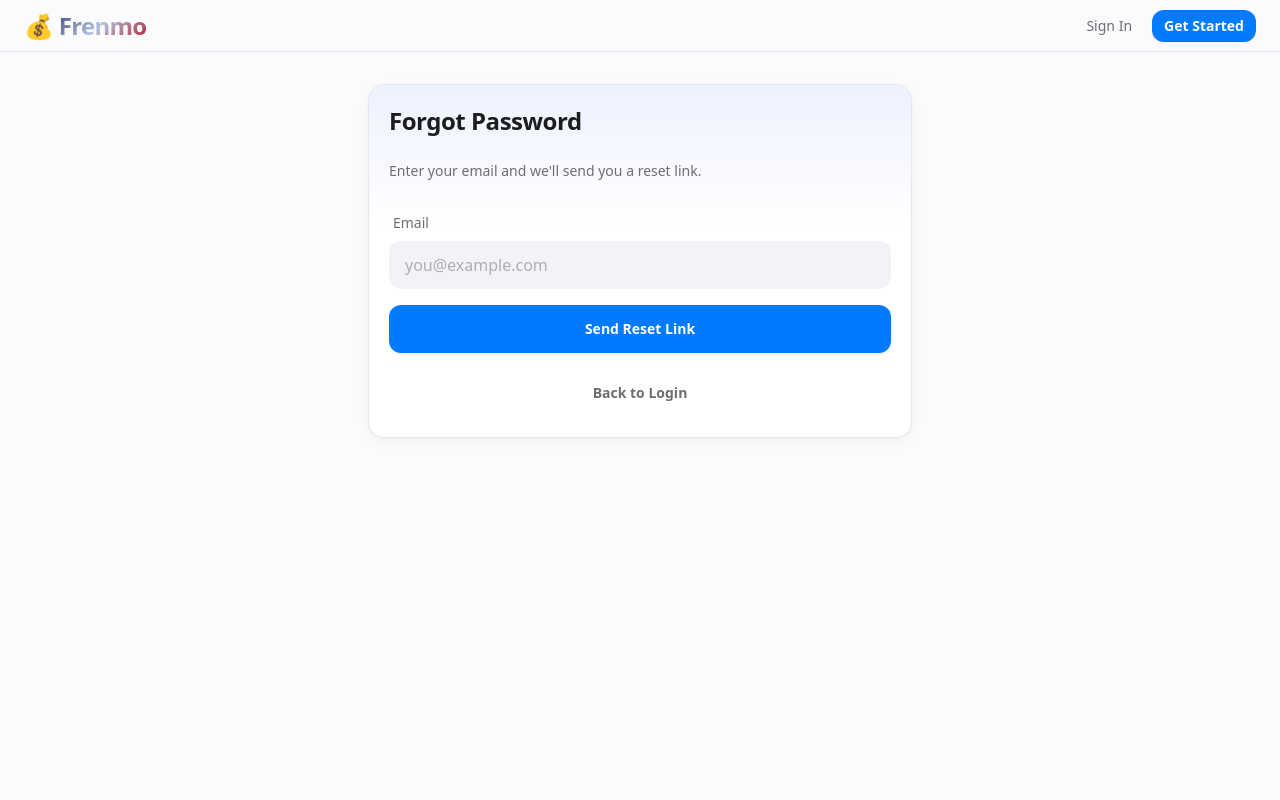
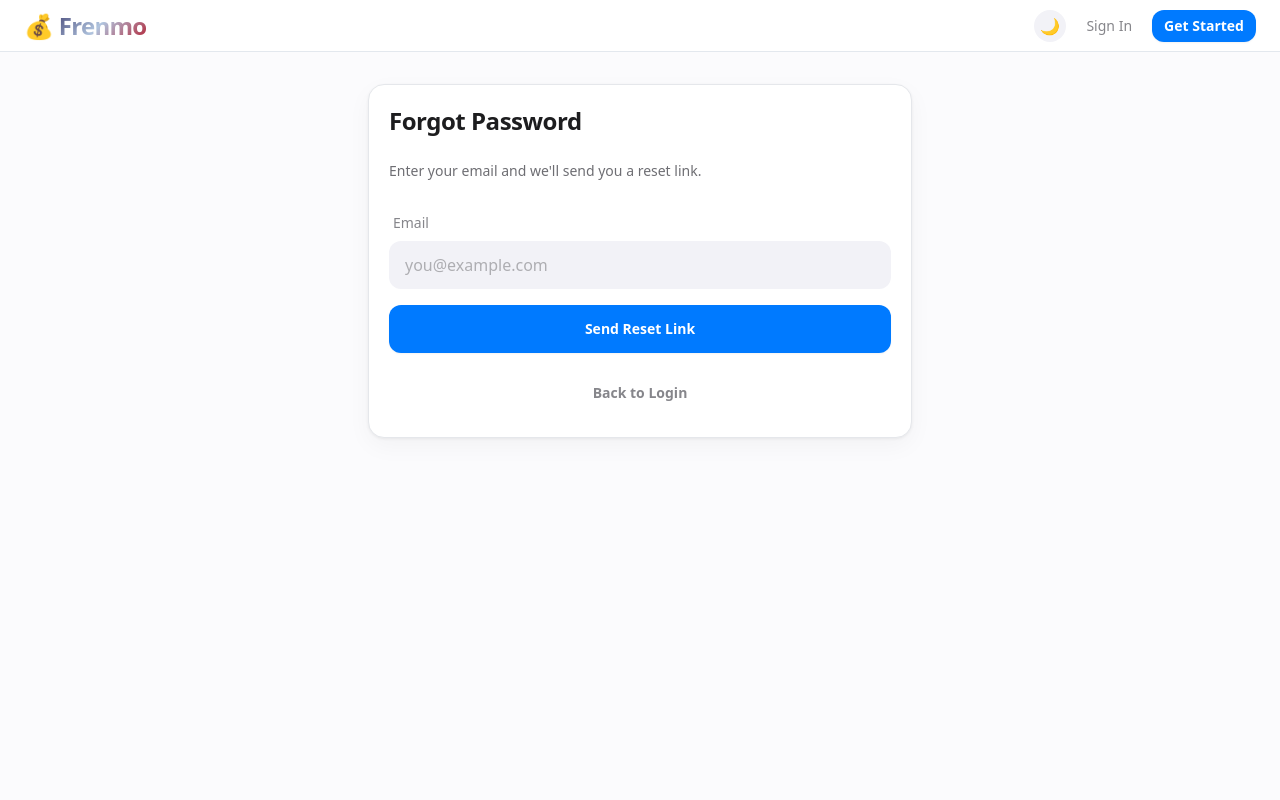
Before and after one commit to jvalin17/frenmo, a FastAPI app: page /auth/forgot-password in a window 1280 px wide. Run offline with FastAPI, Linux system fonts and the light colour scheme; some libraries are stand-ins or nearby versions.

Commit message:
Dark mode toggle (CSS variables, localStorage) + PWA (manifest, service worker, icons, installable)

```diff
--- a/app/static/style.css
+++ b/app/static/style.css
@@ -1,17 +1,49 @@
-/* Frenmo — Apple-Inspired Light Theme */
+/* Frenmo — Apple-Inspired Theme with Dark Mode */
+
+:root {
+    --bg-page: #FBFBFD;
+    --bg-card: #FFFFFF;
+    --bg-input: #F2F2F7;
+    --bg-hover: #F2F2F7;
+    --text-primary: #1D1D1F;
+    --text-secondary: #86868B;
+    --text-muted: #AEAEB2;
+    --border: #E5E7EB;
+    --border-light: #F2F2F7;
+    --accent: #007AFF;
+    --navbar-bg: #FFFFFF;
+    --navbar-border: #E3E8EE;
+    --card-shadow: 0 1px 3px rgba(0,0,0,0.06), 0 8px 24px rgba(0,0,0,0.04);
+}
+
+[data-theme="dark"] {
+    --bg-page: #1C1C1E;
+    --bg-card: #2C2C2E;
+    --bg-input: #3A3A3C;
+    --bg-hover: #3A3A3C;
+    --text-primary: #F5F5F7;
+    --text-secondary: #98989D;
+    --text-muted: #636366;
+    --border: #3A3A3C;
+    --border-light: #2C2C2E;
+    --accent: #0A84FF;
+    --navbar-bg: #2C2C2E;
+    --navbar-border: #3A3A3C;
+    --card-shadow: 0 1px 3px rgba(0,0,0,0.2), 0 8px 24px rgba(0,0,0,0.15);
+}
 
 /* Balance colors */
 .balance-positive { color: #34C759; font-weight: 600; }
 .balance-negative { color: #FF3B30; }
-.balance-zero { color: #8E8E93; }
+.balance-zero { color: var(--text-muted); }
 
-/* Cards — top-color fade to white */
+/* Cards */
 .card {
-    background: linear-gradient(180deg, #EEF2FF 0%, #FFFFFF 40%) !important;
-    border: 1px solid #E5E7EB !important;
+    background: var(--bg-card) !important;
+    border: 1px solid var(--border) !important;
     border-radius: 16px !important;
-    color: #1D1D1F;
-    box-shadow: 0 1px 3px rgba(0,0,0,0.04), 0 4px 16px rgba(0,0,0,0.03) !important;
+    color: var(--text-primary);
+    box-shadow: var(--card-shadow) !important;
 }
 
 /* Card color variants */
@@ -59,11 +91,11 @@
 /* Ghost buttons */
 .btn-ghost {
     border-radius: 12px !important;
-    color: #6E6E73 !important;
+    color: var(--text-secondary) !important;
 }
 .btn-ghost:hover {
-    background: #F2F2F7 !important;
-    color: #1D1D1F !important;
+    background: var(--bg-hover) !important;
+    color: var(--text-primary) !important;
 }
 
 /* Badge */
@@ -76,10 +108,10 @@
 
 /* Form inputs */
 .input, .select {
-    background: #F2F2F7 !important;
+    background: var(--bg-input) !important;
     border: none !important;
     border-radius: 12px !important;
-    color: #1D1D1F !important;
+    color: var(--text-primary) !important;
 }
 .input:focus, .select:focus {
     outline: 2px solid #007AFF !important;
@@ -100,25 +132,25 @@
 
 /* Labels and secondary text */
 .label-text {
-    color: #6E6E73 !important;
+    color: var(--text-secondary) !important;
 }
 .text-gray-500 {
-    color: #6E6E73 !important;
+    color: var(--text-secondary) !important;
 }
 .text-gray-400 {
-    color: #AEAEB2 !important;
+    color: var(--text-muted) !important;
 }
 
 /* Section headers */
 .card-body h3 {
     letter-spacing: 0.03em;
-    color: #86868B !important;
+    color: var(--text-secondary) !important;
     font-size: 0.75rem;
 }
 
 /* Card titles */
 .card-title {
-    color: #1D1D1F !important;
+    color: var(--text-primary) !important;
 }
 
 /* Hero balance */
@@ -217,5 +249,14 @@ h2 {
 
 /* Section dividers */
 .border-b {
-    border-color: #F2F2F7 !important;
+    border-color: var(--border-light) !important;
 }
+
+/* Dark mode toggle */
+.theme-toggle {
+    width: 32px; height: 32px; border-radius: 50%;
+    display: flex; align-items: center; justify-content: center;
+    cursor: pointer; border: none; font-size: 16px;
+    background: var(--bg-input); transition: all 0.2s ease;
+}
+.theme-toggle:hover { background: var(--bg-hover); }
--- a/app/templates/base.html
+++ b/app/templates/base.html
@@ -19,30 +19,58 @@
     </script>
     <script src="https://unpkg.com/htmx.org@2.0.4"></script>
     <link rel="stylesheet" href="/static/style.css">
+    <link rel="manifest" href="/static/manifest.json">
+    <meta name="theme-color" content="#007AFF">
+    <link rel="apple-touch-icon" href="/static/icon-192.png">
+    <script>
+    // Dark mode: restore preference before paint
+    (function() {
+        var t = localStorage.getItem('theme') || 'light';
+        document.documentElement.setAttribute('data-theme', t);
+    })();
+    function toggleTheme() {
+        var current = document.documentElement.getAttribute('data-theme');
+        var next = current === 'dark' ? 'light' : 'dark';
+        document.documentElement.setAttribute('data-theme', next);
+        localStorage.setItem('theme', next);
+        document.getElementById('theme-icon').textContent = next === 'dark' ? '☀️' : '🌙';
+    }
+    </script>
 </head>
-<body class="min-h-screen font-sans" style="background: #FBFBFD; color: #1D1D1F; -webkit-font-smoothing: antialiased;">
-    <div class="navbar px-6" style="background: rgba(251,251,253,0.92); border-bottom: 1px solid #E5E5EA; min-height: 52px;">
+<body class="min-h-screen font-sans" style="background: var(--bg-page); color: var(--text-primary); -webkit-font-smoothing: antialiased;">
+    <div class="navbar px-6" style="background: var(--navbar-bg); border-bottom: 1px solid var(--navbar-border); min-height: 52px;">
         <div class="flex-1">
             <a href="/" class="text-2xl font-extrabold" style="text-decoration: none; letter-spacing: -0.03em;"><span>💰</span><span style="background: linear-gradient(135deg, #3C3B6E 0%, #B0C4DE 50%, #B22234 100%); -webkit-background-clip: text; -webkit-text-fill-color: transparent; background-clip: text;"> Frenmo</span></a>
         </div>
         <div class="flex items-center gap-2">
+            <button onclick="toggleTheme()" class="theme-toggle" title="Toggle dark mode">
+                <span id="theme-icon">🌙</span>
+            </button>
             {% if user %}
-                <a href="/" class="text-sm font-medium px-3 py-1.5 rounded-full" style="color: #6E6E73; text-decoration: none;">Home</a>
-                <a href="/friends" class="text-sm font-medium px-3 py-1.5 rounded-full" style="color: #6E6E73; text-decoration: none;">Friends</a>
+                <a href="/" class="text-sm font-medium px-3 py-1.5 rounded-full" style="color: var(--text-secondary); text-decoration: none;">Home</a>
+                <a href="/friends" class="text-sm font-medium px-3 py-1.5 rounded-full" style="color: var(--text-secondary); text-decoration: none;">Friends</a>
                 <a href="/account" style="text-decoration: none;">
                     <div class="w-8 h-8 rounded-full flex items-center justify-center text-white text-xs font-bold" style="background: linear-gradient(135deg, #007AFF, #5856D6); cursor: pointer;">
                         {{ user.name[0]|upper }}
                     </div>
                 </a>
-                <a href="/auth/logout" class="text-sm px-2 py-1" style="color: #AEAEB2; text-decoration: none;">Logout</a>
+                <a href="/auth/logout" class="text-sm px-2 py-1" style="color: var(--text-muted); text-decoration: none;">Logout</a>
             {% else %}
-                <a href="/auth/login" class="text-sm font-medium px-3 py-1.5" style="color: #6E6E73; text-decoration: none;">Sign In</a>
+                <a href="/auth/login" class="text-sm font-medium px-3 py-1.5" style="color: var(--text-secondary); text-decoration: none;">Sign In</a>
                 <a href="/auth/register" class="btn btn-primary btn-sm">Get Started</a>
             {% endif %}
         </div>
     </div>
-    <main class="container mx-auto px-4 py-8 max-w-xl" style="color: #1D1D1F;">
+    <main class="container mx-auto px-4 py-8 max-w-xl" style="color: var(--text-primary);">
         {% block content %}{% endblock %}
     </main>
+    <script>
+    // Set correct icon on page load
+    document.getElementById('theme-icon').textContent = (localStorage.getItem('theme') === 'dark') ? '☀️' : '🌙';
+    // Register service worker for PWA
+    if ('serviceWorker' in navigator) {
+        navigator.serviceWorker.register('/static/sw.js').catch(function() {});
+    }
+    </script>
 </body>
 </html>
```
Also changed, not shown: app/static/sw.js (added, +28 -0 lines), app/static/icon-192.png (added), app/static/icon-512.png (added), app/static/manifest.json (added).
